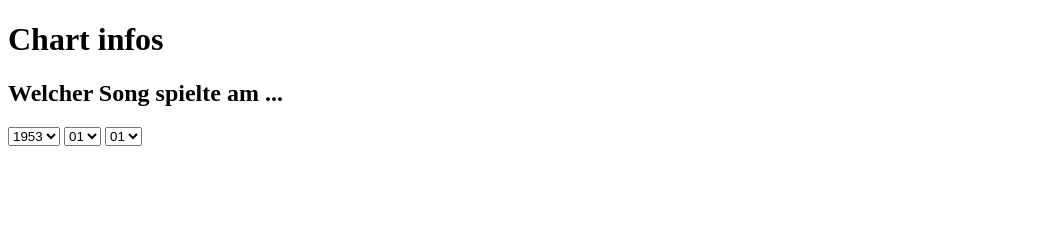
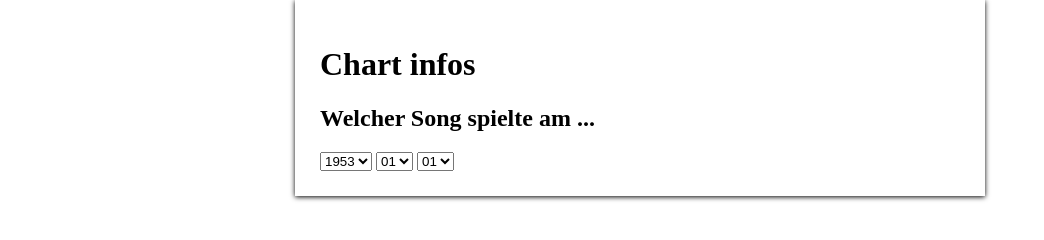
Before and after one commit to Narigo/charts, a website with bundled scripts: page docs/index.html in a window 1280 px wide. Shown: the whole page, without its empty margins (0-1044 px from the left). Built offline with nearby package versions, Linux system fonts and the light colour scheme.

Commit message:
Style body a bit
Signed-off-by: Joern Bernhardt <joern.bernhardt@googlemail.com>

```diff
--- a/docs/index.html
+++ b/docs/index.html
@@ -8,6 +8,7 @@
     <link rel="stylesheet" type="text/css" media="screen" href="main.css" />
 </head>
 <body>
+  <div class="page-wrap">
     <h1>Chart infos</h1>
     <p></p>
     <h2>Welcher Song spielte am ...</h2>
@@ -126,6 +127,7 @@
       <option>31</option>
     </select>
     <div id="result"></div>
+  </div>
   <script src="main.js" type="module"></script>
 </body>
 </html>
--- a/docs/main.css
+++ b/docs/main.css
@@ -0,0 +1,26 @@
+html,
+body {
+  padding: 0;
+  margin: 0;
+}
+
+body {
+  display: flex;
+  flex-direction: column;
+  align-items: center;
+  justify-items: center;
+  height: 90%;
+}
+
+.page-wrap {
+  min-height: 100%;
+  width: 50%;
+  box-shadow: 0px 1px 5px #000000;
+  padding: 25px;
+}
+
+@media only screen and (max-width: 1000px) {
+  .page-wrap {
+    width: 100%;
+  }
+}
```
Lines whose indentation alone changed are shown as unchanged.
